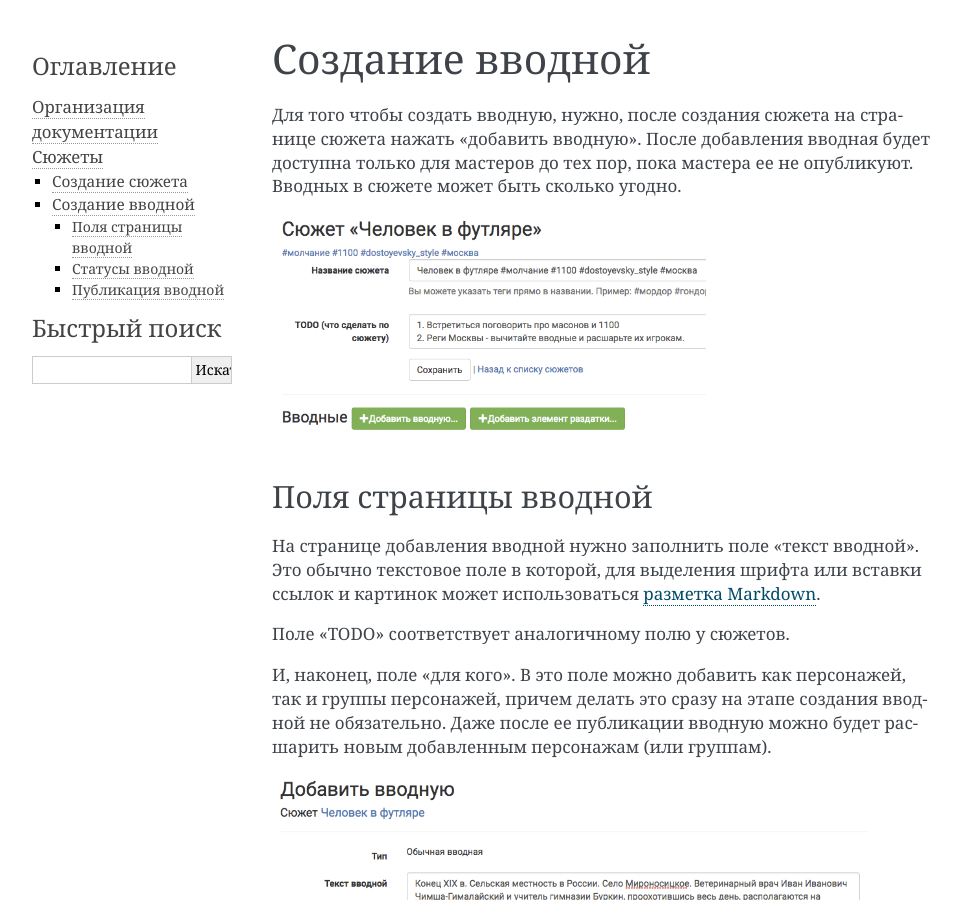
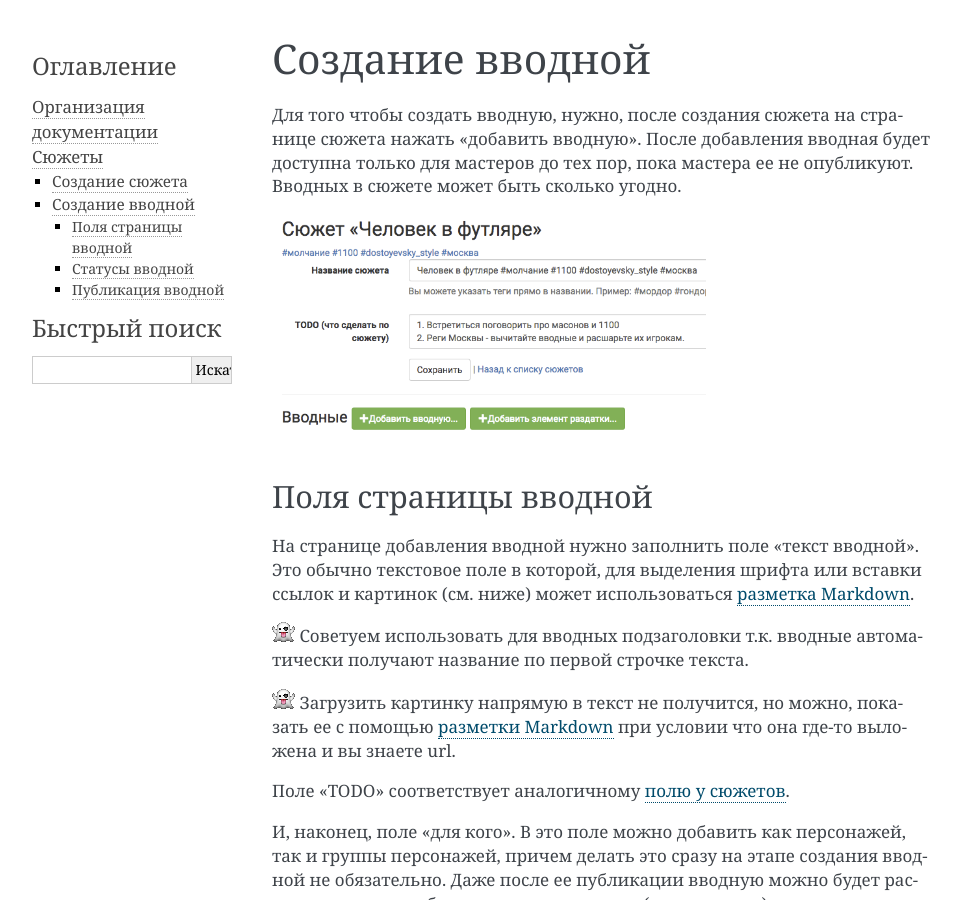
Before and after one commit to joinrpg/joinrpg-docs, a Sphinx documentation site: the page built from docs/plot/creating-input.md, in a window 1280 px wide and 900 px high. Shown: the whole window, without its empty margins (148-1109 px from the left). Built offline with Sphinx 7.4.7, drawn with Linux system fonts in a browser that asks for light colours.

Commit message:
Update creating-input.md

```diff
--- a/docs/plot/creating-input.md
+++ b/docs/plot/creating-input.md
@@ -8,10 +8,13 @@
 
 ## Поля страницы вводной
 
-На странице добавления вводной нужно заполнить поле «текст вводной».
-Это обычно текстовое поле в которой, для выделения шрифта или вставки ссылок и картинок может использоваться [разметка Markdown](http://commonmark.org/help).
+На странице добавления вводной нужно заполнить поле «текст вводной». Это обычно текстовое поле в которой, для выделения шрифта или вставки ссылок и картинок (см. ниже) может использоваться [разметка Markdown](http://commonmark.org/help).
 
-Поле «TODO» соответствует аналогичному полю у сюжетов.
+![Поля страницы вводной](attention.png) Советуем использовать для вводных подзаголовки т.к. вводные автоматически получают название по первой строчке текста.
+
+![Поля страницы вводной](attention.png) Загрузить картинку напрямую в текст не получится, но можно, показать ее с помощью [разметки Markdown](http://commonmark.org/help) при условии что она где-то выложена и вы знаете url.
+
+Поле «TODO» соответствует аналогичному [полю у сюжетов](http://docs.joinrpg.ru/ru/latest/plot/creating-plot.html#todo).
 
 И, наконец, поле «для кого». В это поле можно добавить как персонажей, так и группы персонажей, причем делать это сразу на этапе создания вводной не обязательно. Даже после ее публикации вводную можно будет расшарить новым добавленным персонажам (или группам).
 
```
